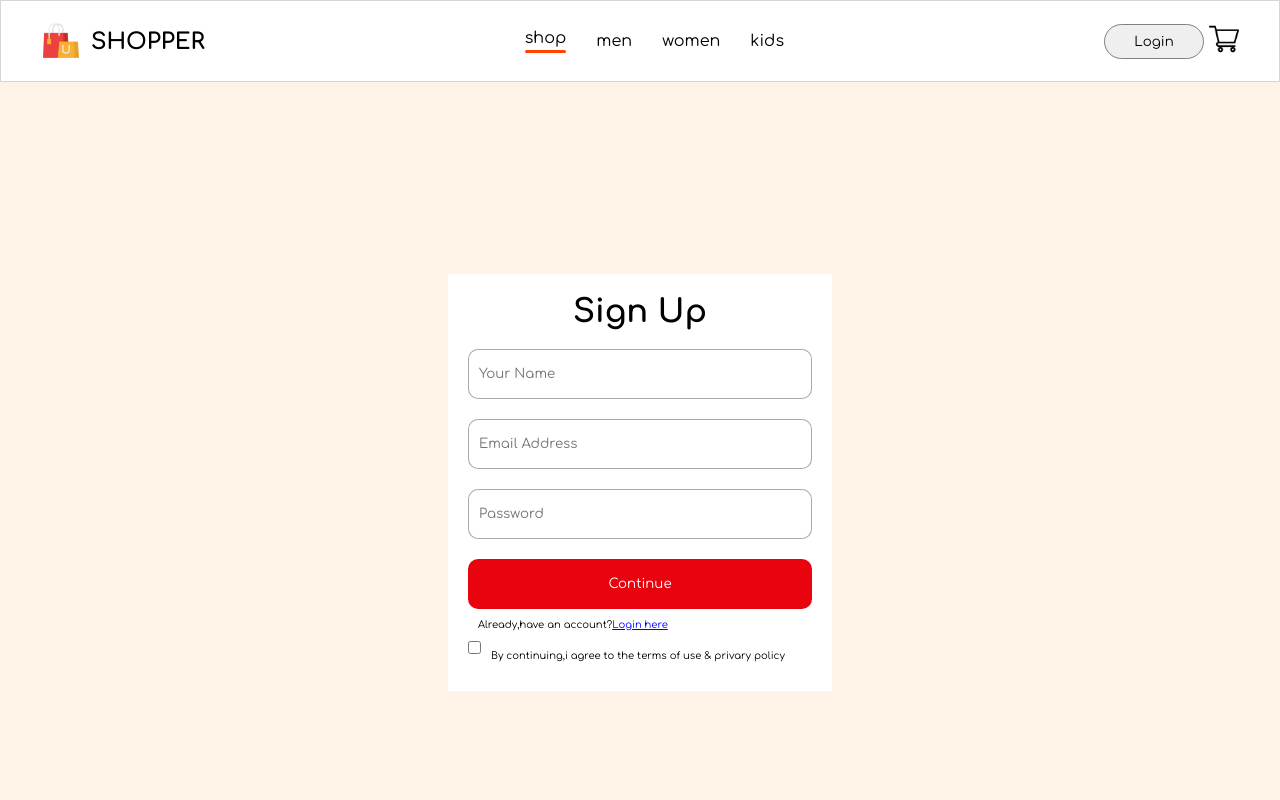
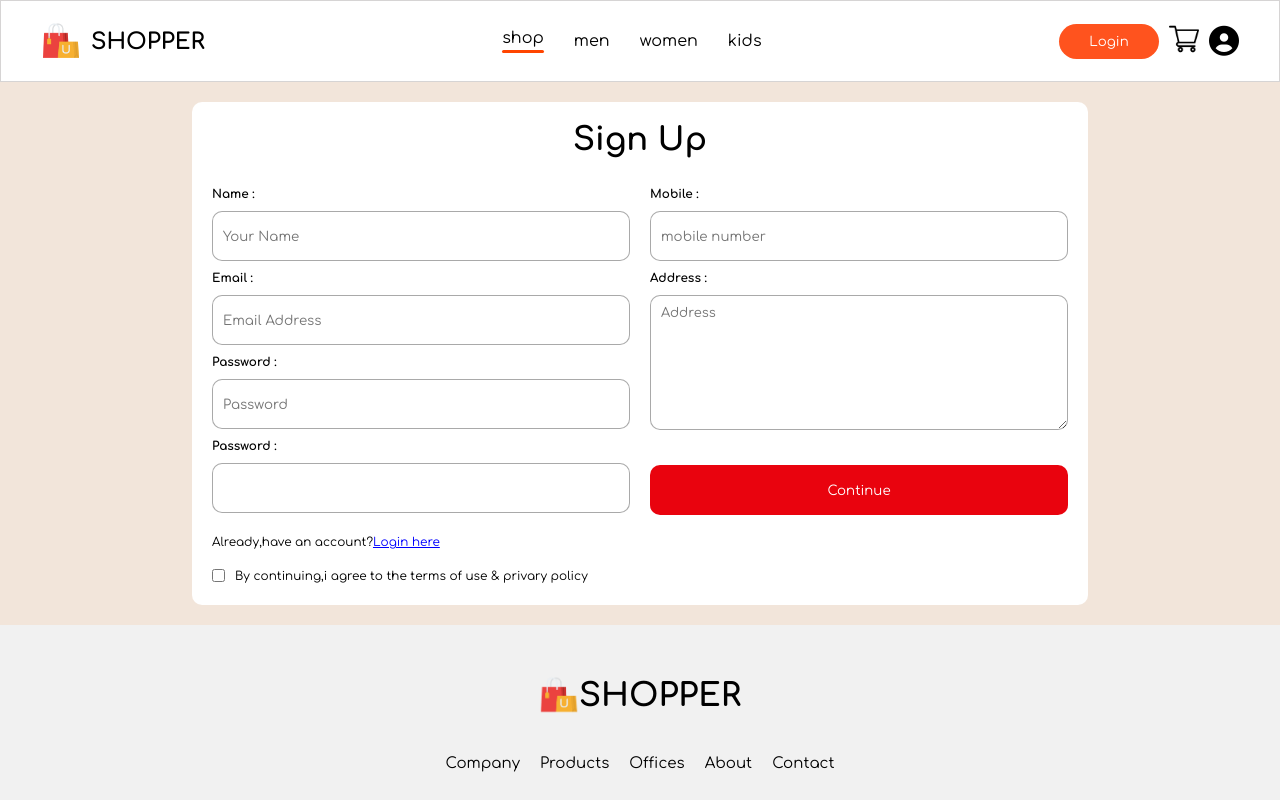
Before and after one commit to TejaBattula/E-Commerce, a React (Create React App) app: page /login in a window 1280 px wide. Both pictures are taken after a click on the element "Signup here". Shown: the top 800 px of the page. Built offline with nearby package versions, Linux system fonts and the light colour scheme; a web font is replaced by a local one.

Commit message:
Initial commit

```diff
--- a/src/App.css
+++ b/src/App.css
@@ -1,38 +1,3 @@
-.App {
-  text-align: center;
+.body{
+  background-color:rgb(241, 241, 241);
 }
-
-.App-logo {
-  height: 40vmin;
-  pointer-events: none;
-}
-
-@media (prefers-reduced-motion: no-preference) {
-  .App-logo {
-    animation: App-logo-spin infinite 20s linear;
-  }
-}
-
-.App-header {
-  background-color: #282c34;
-  min-height: 100vh;
-  display: flex;
-  flex-direction: column;
-  align-items: center;
-  justify-content: center;
-  font-size: calc(10px + 2vmin);
-  color: white;
-}
-
-.App-link {
-  color: #61dafb;
-}
-
-@keyframes App-logo-spin {
-  from {
-    transform: rotate(0deg);
-  }
-  to {
-    transform: rotate(360deg);
-  }
-}
--- a/src/App.js
+++ b/src/App.js
@@ -12,9 +12,10 @@ import womens_banner from './components/Assets/Frontend_Assets/banner_women.png'
 import kids_banner from './components/Assets/Frontend_Assets/banner_kids.png'
 import Breadcrum from './components/Breadcrum/Breadcrum';
 import NewCollections from './components/NewCollections/NewCollections';
+import UserAccount from './pages/UserAccount';
 function App() {
   return (
-    <div>
+    <div className='body'>
       <BrowserRouter>
         <Navbar/>
 
@@ -30,6 +31,8 @@ function App() {
           <Route path="/cart" element={<Cart/>}></Route>
           <Route path="/login" element={<LoginSignup/>}></Route>
           <Route path="/newcollection" element={<NewCollections/>}></Route>
+          <Route path="/account" element={<UserAccount/>}></Route>
+
 
         </Routes>
         <Footer/>
--- a/src/components/Item/Item.css
+++ b/src/components/Item/Item.css
@@ -1,7 +1,7 @@
 .item{
     width: 250px;
     padding: 10px;
-    background-color: rgba(128, 128, 128, 0.171);
+    background-color: white;
     border-radius: 10px;
     transition: all 0.3s ease-in-out;
 }
--- a/src/components/Navbar/Navbar.css
+++ b/src/components/Navbar/Navbar.css
@@ -4,6 +4,7 @@
     display: flex;
     justify-content: space-between;
     border: 1px solid rgb(214, 212, 212);
+    background-color: white;
     padding: 40px;
 }
 .shop-logo{
@@ -27,19 +28,25 @@
     display: flex;
     justify-content: center;
     align-items: center;
-    gap: 5px;
+    gap: 10px;
 }
 .cart-login button{
 
     border-radius: 20px;
     height: 35px;
-    border: 1px solid gray;
+    border: none;
+    background-color: rgb(255, 83, 30);
+    color: white;
 }
 .cart-login button:active{
     background-color: orange;
 }
 .cart-login img{
     width: 30px;
+}
+.cart-login a i{
+    font-size: 30px;
+    color: black;
 }
 .categories li hr{
     height: 3px;
@@ -52,6 +59,7 @@
     text-decoration: none;
     color: black;
 }
+
 @media screen and (max-width:679px) {
     .navbar{
         display: flex;
--- a/src/components/Navbar/Navbar.jsx
+++ b/src/components/Navbar/Navbar.jsx
@@ -33,6 +33,7 @@ const Navbar = () => {
         <div className="cart-login">
             <Link to="/login">{isacountcreated===true?<button onClick={()=>{setAccount()}}>Logout</button>:<button>Login</button>}</Link>
             <Link to='/cart'><img src={cart_icon} alt="" /></Link>
+            <Link to='/account'><i class="fa-solid fa-circle-user"></i></Link>
         </div>
     </div>
   )
--- a/src/pages/LoginSignup.jsx
+++ b/src/pages/LoginSignup.jsx
@@ -11,7 +11,9 @@ const LoginSignup = () => {
   const [user,setUser]=useState({
     name:"",
     email:"",
-    password:""
+    password:"",
+    mobile:"",
+    address : ""
   })
   const handleValue = (e)=>{
     setUser({...user,
@@ -19,6 +21,8 @@ const LoginSignup = () => {
     })
   }
   const handlesignup=async (e)=>{
+    console.log(user);
+
     e.preventDefault()
     setloading(true)
     const response = await fetch("https://e-commerce-mb34.onrender.com/signup",{
@@ -42,10 +46,13 @@ const LoginSignup = () => {
     setUser({
       name:"",
       email:"",
-      password:""
+      password:"",
+      mobile:"",
+      address : ""
     })
   }
   const handlelogin=async (e)=>{
+
     e.preventDefault()
     setloading(true)
 
@@ -74,7 +81,9 @@ const LoginSignup = () => {
     setUser({
       name:"",
       email:"",
-      password:""
+      password:"",
+      mobile:"",
+      address : ""
     })
 
   }
@@ -82,22 +91,48 @@ const LoginSignup = () => {
     <div className='login-sign-up-page'>
       {loading===true?<h4>Loading Please wait...</h4>:""}
       {
-        logindisplay?<div className='signup'>
+        logindisplay?<div className='signup accountpage'>
         <h1>Sign Up</h1>
-        <form className='form' onSubmit={(e)=>{handlesignup(e)}} >
+        <form className='form accountcreateForm' onSubmit={(e)=>{handlesignup(e)}} >
+          <div className='userNameEmailInput'>
+          <p className='label'>Name : </p>
           <input value={user.name} onChange={(e)=>{handleValue(e)}} name='name' type="text" placeholder='Your Name' />
+          <p className='label'>Email : </p>
+
+          <input value={user.email} onChange={(e)=>{handleValue(e)}} name='email' type="text" placeholder='Email Address' />
           {error =="signuperror"?<div style={{fontSize:"12px",color:"red"}}>Email already exists!</div>:""}
-          <input value={user.email} onChange={(e)=>{handleValue(e)}} name='email' type="text" placeholder='Email Address' />
+
+          <p className='label'>Password : </p>
+
           <input value={user.password} onChange={(e)=>{handleValue(e)}} name="password" type="text" placeholder='Password' />
-          <button>Continue</button>
+          <p className='label'>Password : </p>
+
+            <input type="text" name="" id="" />
+          </div>
+          <div className='userAddressInput'>
+
+
+            <p className='label'>Mobile : </p>
+
+            <input type="text" value={user.mobile} onChange={(e)=>{handleValue(e)}} name="mobile"  placeholder='mobile number' />
+            <p className='label'>Address : </p>
+
+            <textarea rows='10' cols='30' placeholder='Address' name="address" value={user.address} onChange={(e)=>{handleValue(e)}}>
+
+            </textarea>
+            <button className='cont-btn'>Continue</button>
+          </div>
+
         </form>
+        <div className='login-footer'>
         <p>Already,have an account?<span onClick={()=>{setlogindisplay(!logindisplay)}}>Login here</span></p>
-        <div style={{display:"flex"}}>
+        <div style={{display:"flex",gap:"10px"}}>
           <form>
-        <input type="checkbox" required/>
+            <input type="checkbox" required/>
 
           </form>
         <p>By continuing,i agree to the terms of use & privary policy</p>
+        </div>
         </div>
         </div>:<div  className='signup'>
       <h1>Login</h1>
@@ -109,10 +144,12 @@ const LoginSignup = () => {
 
         <button>Continue</button>
       </form>
-      <p>Don't have an account?<span onClick={()=>{setlogindisplay(!logindisplay)}}>Signup here</span></p>
-      <div style={{display:"flex"}}>
-      <input type="checkbox" required/>
-      <p>By continuing,i agree to the terms of use & privary policy</p>
+      <div className='login-footer'>
+        <p>Don't have an account?<span onClick={()=>{setlogindisplay(!logindisplay)}}>Signup here</span></p>
+        <div style={{display:"flex",gap:"10px"}}>
+        <input type="checkbox" required/>
+        <p>By continuing,i agree to the terms of use & privary policy</p>
+        </div>
       </div>
       </div>
       }
--- /dev/null
+++ b/src/pages/UserAccount.jsx
@@ -0,0 +1,23 @@
+import React from 'react'
+import '../pages/css/UserAccount.css'
+const UserAccount = () => {
+  return (
+    <div className='userAccountPage'>
+        <div className="accountTitle">
+            <h1>My Account</h1>
+
+        </div>
+        <div className="accountBody">
+            <div className="img"></div>
+            <div className="userInfo">
+                <div className="userName"></div>
+                <div className="userEmail"></div>
+                <div className="userPhone"></div>
+                <div className="userAddress"></div>
+            </div>
+        </div>
+    </div>
+  )
+}
+
+export default UserAccount
--- a/src/pages/css/LoginSignup.css
+++ b/src/pages/css/LoginSignup.css
@@ -1,5 +1,5 @@
 .login-sign-up-page{
-    height: 100vh;
+
     background-color: rgba(255, 115, 0, 0.096);
     display: flex;
     flex-direction: column;
@@ -13,7 +13,7 @@
     width: 100%;
     gap: 20px;
 }
-.form input{
+.form input,textarea{
     height: 50px;
     border: 1px solid rgba(128, 128, 128, 0.678);
     padding: 10px;
@@ -33,11 +33,10 @@
     width: 30%;
     background-color: white;
     padding: 20px;
+    margin-top: 20px;
+    margin-bottom: 20px;
 }
-.signup p{
-    font-size: 10px;
-    margin: 10px;
-}
+
 .signup h1{
     margin-bottom: 20px;
     text-align: center;
@@ -47,8 +46,52 @@
     color: blue;
     cursor: pointer;
 }
+.accountpage{
+    width: 70%;
+    border-radius: 10px;
+}
+.accountcreateForm{
+    display: flex;
+    flex-direction: row;
+}
+.userAddressInput{
+    width: 100%;
+    display: flex;
+    flex-direction: column;
+}
+.userNameEmailInput{
+    width: 100%;
+    display: flex;
+    flex-direction: column;
+}
+
+
+.label{
+    font-weight: 800;
+    font-size: 12px;
+    padding-top: 10px;
+    padding-bottom: 10px;
+}
+.cont-btn{
+    margin-top: 35px;
+}
+.accountpage textarea{
+    height: 135px;
+    font-size: 13px;
+}
+.login-footer{
+    font-size: 12px;
+    padding-top: 20px;
+    display: flex;
+    flex-direction: column;
+    gap: 20px;
+}
 @media screen and (max-width : 679px){
     .signup{
         width: 80%;
+        height: auto;
+    }
+    .accountcreateForm{
+        flex-direction: column;
     }
 }
```
Also changed, not shown: src/backend/server.js (+12 -1 lines), src/pages/css/UserAccount.css (added).
